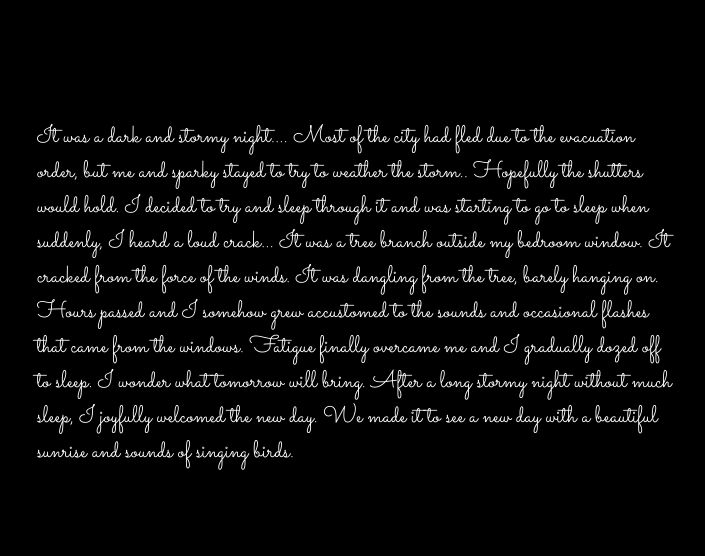
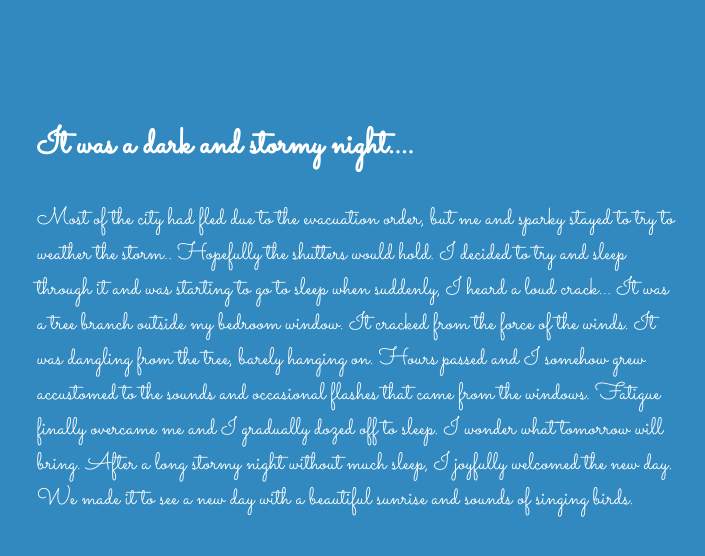
Before and after one commit to agarcia3872/fireside-story, a plain HTML site: page index.html in a window 1280 px wide. Shown: the whole page, without its empty margins (283-988 px from the left). Drawn offline with Linux system fonts and the light colour scheme.

Commit message:
changed background color and some changes to the html heading.

```diff
--- a/index.html
+++ b/index.html
@@ -7,8 +7,8 @@
         <link href="https://fonts.googleapis.com/css?family=Sacramento" rel="stylesheet">
     </head>
     <body>
+        <h2>It was a dark and stormy night....</h2>
         <p>
-             It was a dark and stormy night....
             Most of the city had fled due to the evacuation order, but me and sparky stayed to try to weather the storm..
             Hopefully the shutters would hold. I decided to try and sleep through it and was starting to go to sleep when suddenly, I heard a loud crack...
             It was a tree branch outside my bedroom window. It cracked from the force of the winds. It was dangling from the tree, barely hanging on.
--- a/style.css
+++ b/style.css
@@ -1,6 +1,6 @@
 body {
     color: white;
-    background-color: black;
+    background-color:  #3189BF;
     font-family: 'Sacramento', cursive;
     font-size: 150%;
     margin: 5em 25%;
```
